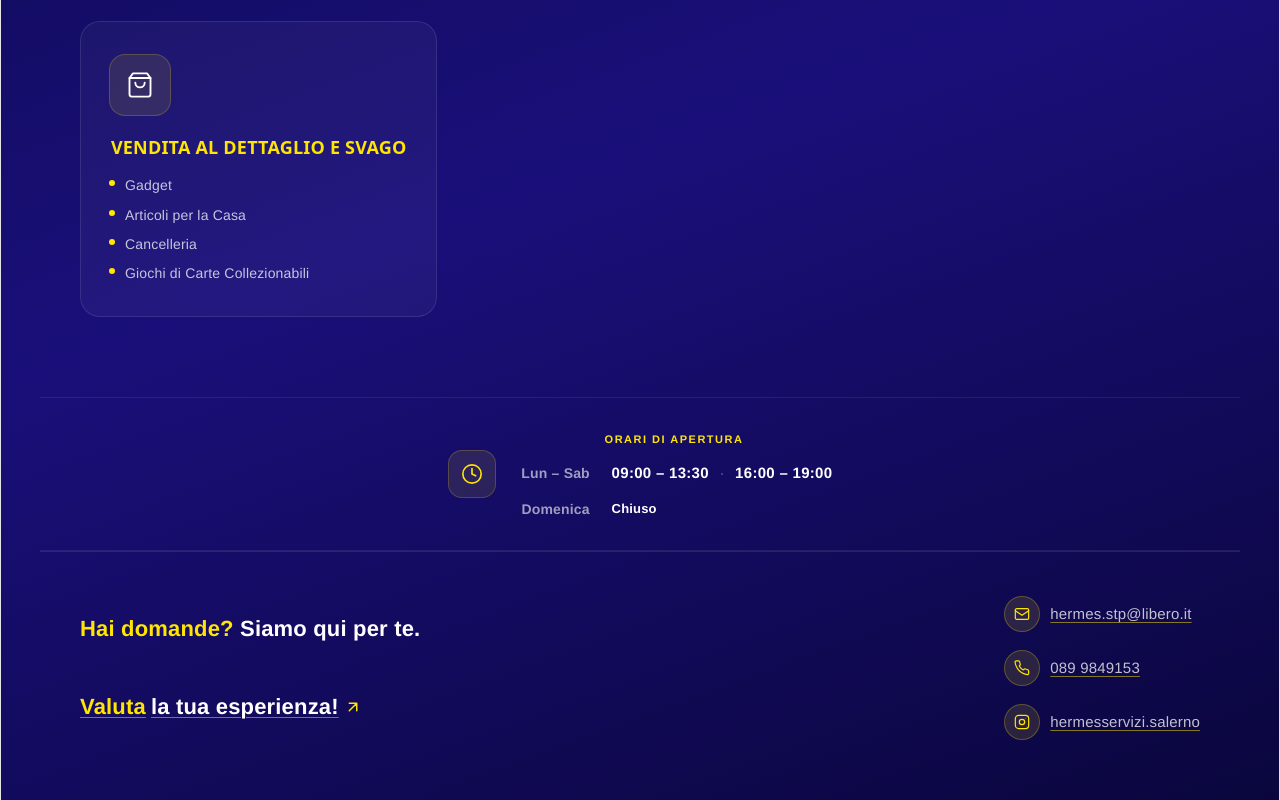
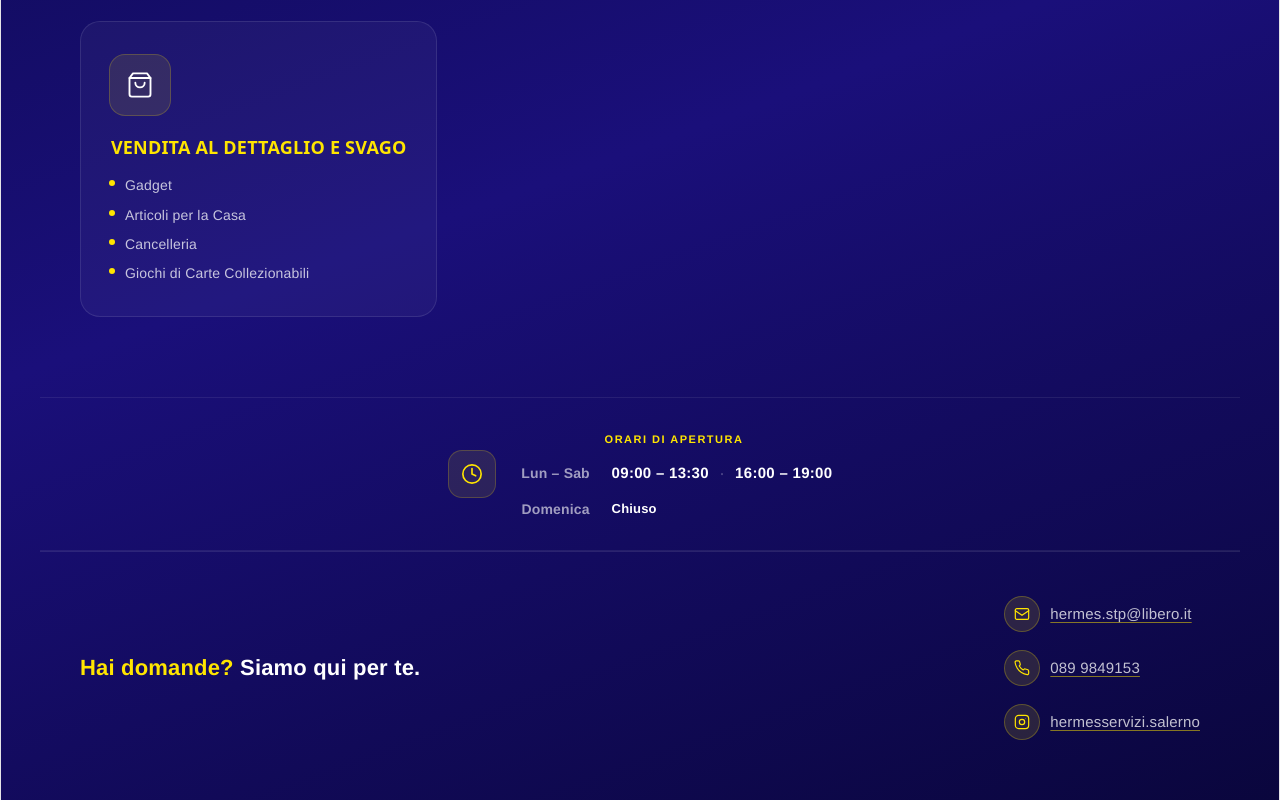
Before and after one commit to lukz30/hermes-servizi, a React (Vite) app: page /servizi in a window 1280 px wide. Shown: the part 1262-2062 px from the top of the page. Built offline with nearby package versions, Linux system fonts and the light colour scheme.

Commit message:
tolta la recensione

```diff
--- a/src/pages/Servizi.css
+++ b/src/pages/Servizi.css
@@ -364,45 +364,7 @@
   margin-bottom: 6px;
 }
 .contact-tagline { font-size: 22px; font-weight: 700; color: #fff; }
-.contact-review-link {
-  display: inline-flex;
-  align-items: center;
-  gap: 5px;
-  margin-top: 52px;
-  font-size: 22px;
-  font-weight: 700;
-  color: #fff;
-  text-decoration: underline;
-  text-decoration-color: rgba(255, 229, 0, 0.5);
-  text-underline-offset: 3px;
-  text-decoration-thickness: 1px;
-  transition: text-decoration-color 0.2s ease;
-}
-.contact-review-link:hover {
-  text-decoration-color: rgba(255, 229, 0, 0.5);
-}
-.contact-review-link svg {
-  width: 18px;
-  height: 18px;
-  color: #ffe500;
-  flex-shrink: 0;
-  transition: transform 0.2s ease;
-}
-.contact-review-link:hover svg {
-  transform: translate(2px, -2px);
-}
-.contact-review-link .review-word-yellow {
-  color: #ffe500;
-}
-.contact-review-link:hover {
-  color: #ffe500;
-}
 .contact-tagline span { color: #ffe500; }
-.servizi-contact > div:first-child {
-  display: flex;
-  flex-direction: column;
-  align-items: flex-start;
-}
 
 .contact-links { display: flex; flex-direction: column; gap: 10px; align-items: flex-start; }
 
--- a/src/pages/Servizi.jsx
+++ b/src/pages/Servizi.jsx
@@ -138,8 +138,10 @@ function Servizi() {
               })}
             </ul>
 
+            {/* Spacer spinge la nota e il link sempre in fondo */}
             <div className="card-spacer" />
 
+            {/* Nota posizionata subito sopra la linea divisoria */}
             {s.note && <p className="card-note">{s.note}</p>}
 
             {s.link && (
@@ -179,14 +181,6 @@ function Servizi() {
       <div className="servizi-contact">
         <div>
           <p className="contact-tagline"><span>Hai domande?</span> Siamo qui per te.</p>
-          <a
-            href="https://g.page/r/CaPcHbcYLry6EBM/review"
-            target="_blank"
-            rel="noopener noreferrer"
-            className="contact-review-link"
-           >
-              <span className="review-word-yellow">Valuta</span> la tua esperienza!<ArrowIcon />
-          </a>
         </div>
         <div className="contact-links">
           <a href="mailto:hermes.stp@libero.it" className="contact-link">
```
